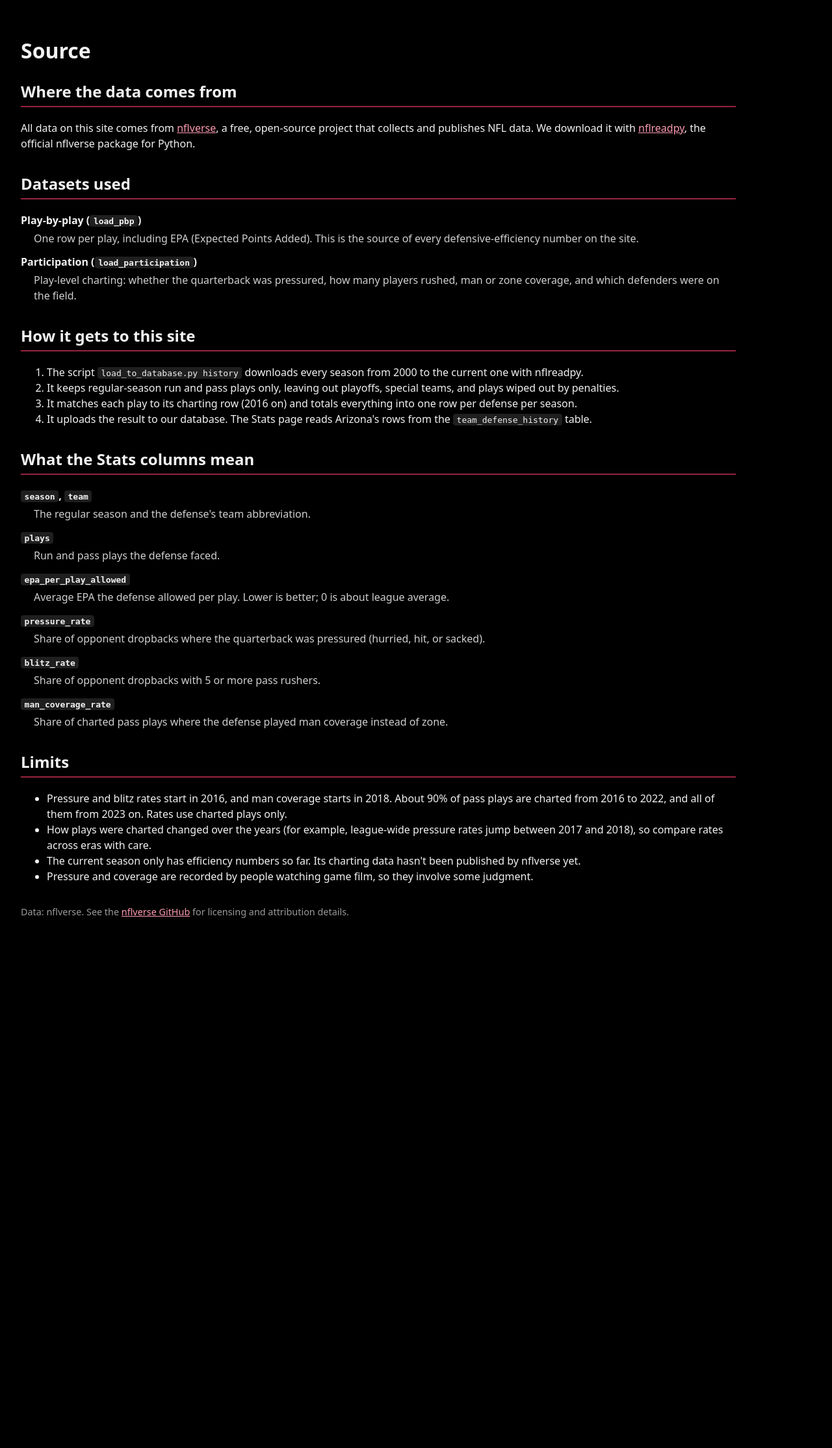
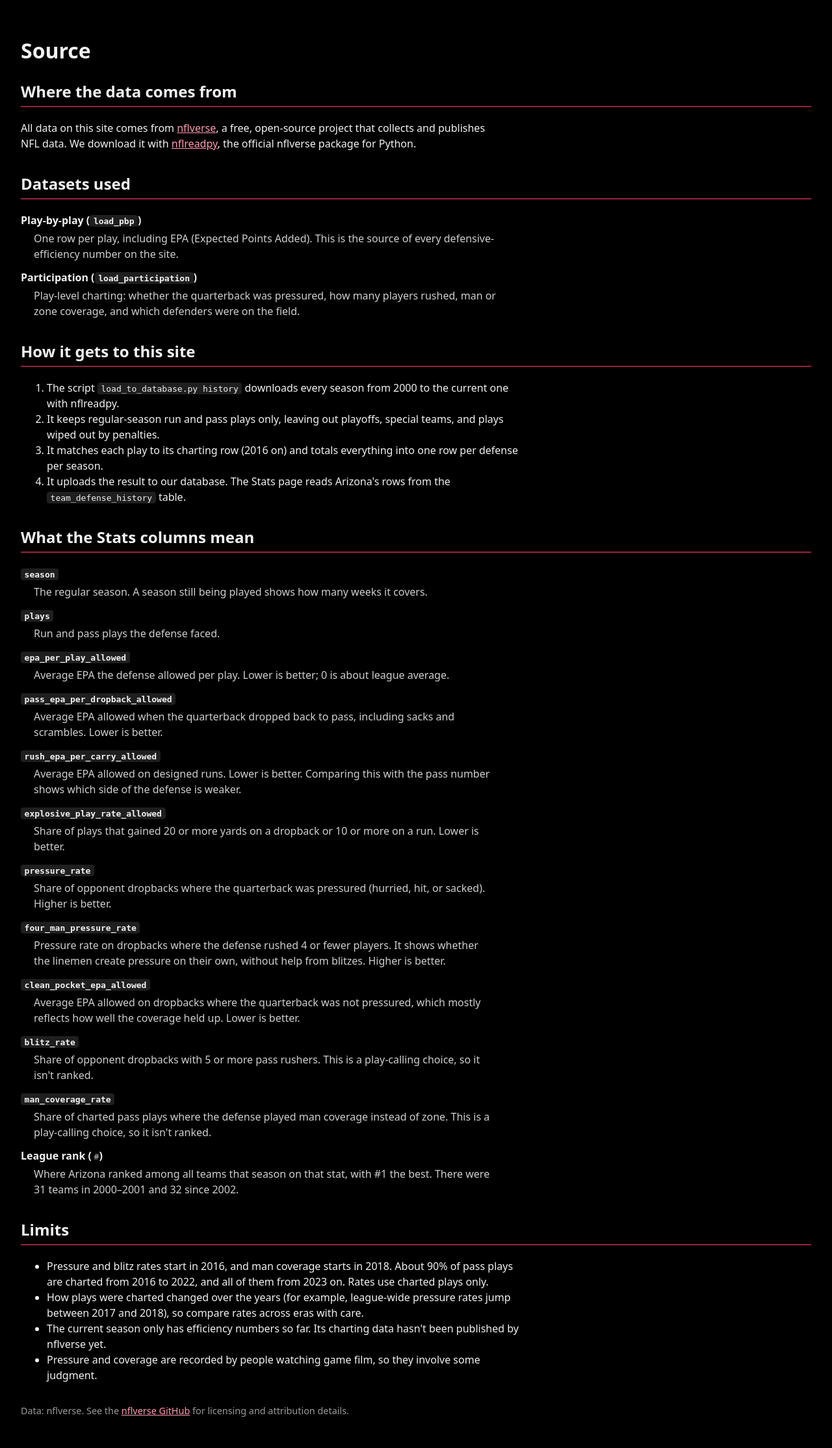
Before and after one commit to BenjaminHowland55/Sports_Analytics_Project, a Flask app: page /source in a window 1280 px wide. Shown: the part 133-2362 px from the top of the page at 65% size. Before the commit the page ends 1546 px from the top, so only its background shows below. Run offline with Flask 3, Linux system fonts and the light colour scheme.

Commit message:
Add pass/rush split, explosive plays, 4-man pressure, clean-pocket EPA, and league ranks
- team_defense_history gains pass EPA per dropback, rush EPA per carry,
  explosive play rate, pressure rate with 4 or fewer rushers, and
  clean-pocket EPA allowed, plus a per-season league rank (1 = best)
  for each better-or-worse stat
- Stats page shows the new columns with ranks next to each value
- Source page defines every column and the rank
- Let tables use the full window width while text stays readable

Co-Authored-By: Claude Opus 5.5 <noreply@anthropic.com>

```diff
--- a/app/main.py
+++ b/app/main.py
@@ -20,8 +20,15 @@ REGULAR_SEASON_WEEKS = 18
 
 def get_arizona_history():
     query = text("""
-        SELECT season, plays, last_week, epa_per_play_allowed,
-               pressure_rate, blitz_rate, man_coverage_rate
+        SELECT season, plays, last_week,
+               epa_per_play_allowed, epa_per_play_allowed_rank,
+               pass_epa_per_dropback_allowed, pass_epa_per_dropback_allowed_rank,
+               rush_epa_per_carry_allowed, rush_epa_per_carry_allowed_rank,
+               explosive_play_rate_allowed, explosive_play_rate_allowed_rank,
+               pressure_rate, pressure_rate_rank,
+               four_man_pressure_rate, four_man_pressure_rate_rank,
+               clean_pocket_epa_allowed, clean_pocket_epa_allowed_rank,
+               blitz_rate, man_coverage_rate
         FROM team_defense_history
         WHERE team = 'ARI' AND season >= :first_season
         ORDER BY season DESC
--- a/app/templates/source.html
+++ b/app/templates/source.html
@@ -43,18 +43,30 @@
   <section>
     <h2>What the Stats columns mean</h2>
     <dl>
-      <dt><code>season</code>, <code>team</code></dt>
-      <dd>The regular season and the defense's team abbreviation.</dd>
+      <dt><code>season</code></dt>
+      <dd>The regular season. A season still being played shows how many weeks it covers.</dd>
       <dt><code>plays</code></dt>
       <dd>Run and pass plays the defense faced.</dd>
       <dt><code>epa_per_play_allowed</code></dt>
       <dd>Average EPA the defense allowed per play. Lower is better; 0 is about league average.</dd>
+      <dt><code>pass_epa_per_dropback_allowed</code></dt>
+      <dd>Average EPA allowed when the quarterback dropped back to pass, including sacks and scrambles. Lower is better.</dd>
+      <dt><code>rush_epa_per_carry_allowed</code></dt>
+      <dd>Average EPA allowed on designed runs. Lower is better. Comparing this with the pass number shows which side of the defense is weaker.</dd>
+      <dt><code>explosive_play_rate_allowed</code></dt>
+      <dd>Share of plays that gained 20 or more yards on a dropback or 10 or more on a run. Lower is better.</dd>
       <dt><code>pressure_rate</code></dt>
-      <dd>Share of opponent dropbacks where the quarterback was pressured (hurried, hit, or sacked).</dd>
+      <dd>Share of opponent dropbacks where the quarterback was pressured (hurried, hit, or sacked). Higher is better.</dd>
+      <dt><code>four_man_pressure_rate</code></dt>
+      <dd>Pressure rate on dropbacks where the defense rushed 4 or fewer players. It shows whether the linemen create pressure on their own, without help from blitzes. Higher is better.</dd>
+      <dt><code>clean_pocket_epa_allowed</code></dt>
+      <dd>Average EPA allowed on dropbacks where the quarterback was not pressured, which mostly reflects how well the coverage held up. Lower is better.</dd>
       <dt><code>blitz_rate</code></dt>
-      <dd>Share of opponent dropbacks with 5 or more pass rushers.</dd>
+      <dd>Share of opponent dropbacks with 5 or more pass rushers. This is a play-calling choice, so it isn't ranked.</dd>
       <dt><code>man_coverage_rate</code></dt>
-      <dd>Share of charted pass plays where the defense played man coverage instead of zone.</dd>
+      <dd>Share of charted pass plays where the defense played man coverage instead of zone. This is a play-calling choice, so it isn't ranked.</dd>
+      <dt>League rank (<span class="rank">#</span>)</dt>
+      <dd>Where Arizona ranked among all teams that season on that stat, with #1 the best. There were 31 teams in 2000–2001 and 32 since 2002.</dd>
     </dl>
   </section>
 
--- a/public/static/style.css
+++ b/public/static/style.css
@@ -14,7 +14,11 @@ body {
 
 main {
   padding: 2rem;
-  max-width: 1100px;
+}
+
+/* Keep text at a readable line length; tables can use the full width */
+main p, main dl, main ol, main ul, .placeholder {
+  max-width: 80ch;
 }
 
 /* Two-layer header: white top layer with the site name, red bottom layer with the buttons */
@@ -168,6 +172,16 @@ tr:hover td {
   max-width: 70ch;
 }
 
+.rank {
+  color: #9a9a9a;
+  font-size: 0.8rem;
+  margin-left: 0.2rem;
+}
+
+.sortable td {
+  white-space: nowrap;
+}
+
 .in-progress {
   color: #9a9a9a;
   font-size: 0.85rem;
```
Also changed, not shown: app/templates/stats.html (+20 -11 lines), load_to_database.py (+42 -8 lines).
